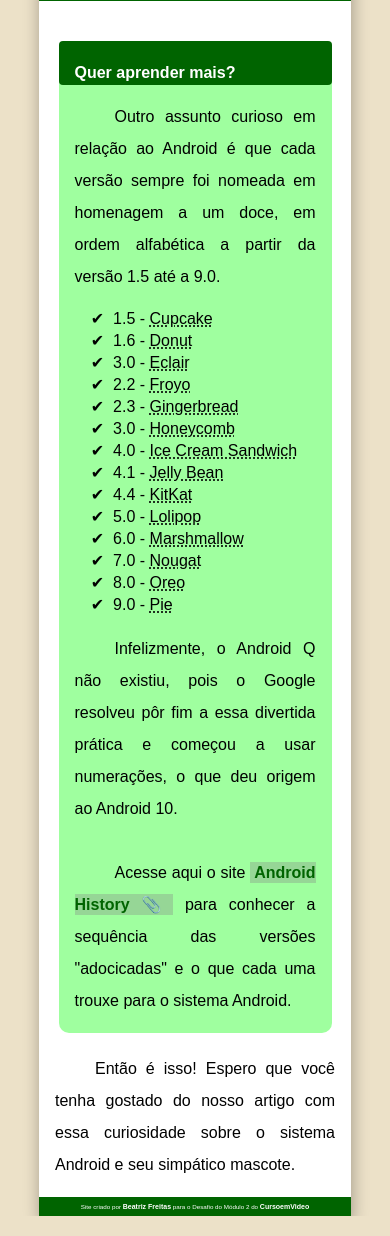
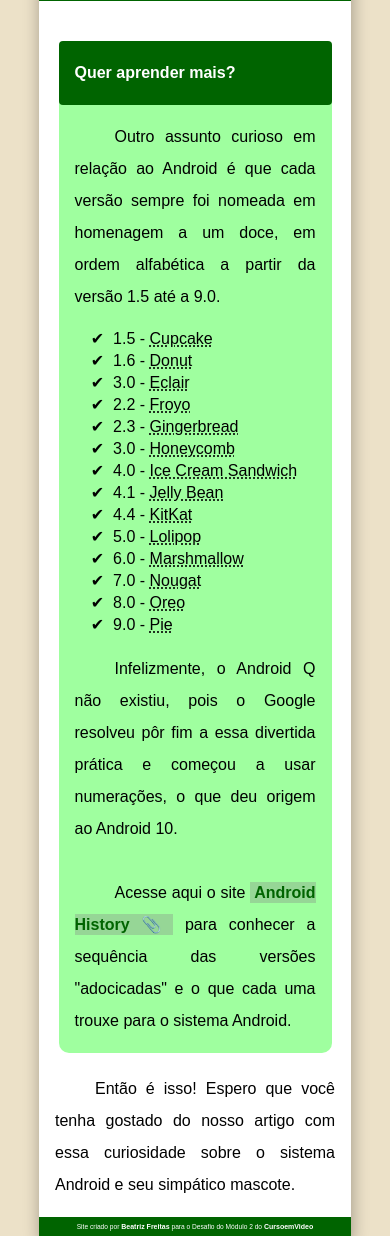
Before and after one commit to beatrizsilvafreitas/SITE-ANDROID, a plain HTML site: page index.html in a window 390 px wide. Shown: the part 3354-4590 px from the top of the page. Drawn offline with Linux system fonts and the light colour scheme.

Commit message:
atualizaçoes

```diff
--- a/estilo.css
+++ b/estilo.css
@@ -75,7 +75,7 @@ p {
 }
 
 .menu:hover {
-    background-color: rgb(34, 158, 34);
+    background-color: rgb(60, 196, 60);
     width: auto;
     height: auto;
     border-radius: 3px;
@@ -183,8 +183,6 @@ footer {
     font-size: 16px;
     font-weight: bold;
     background-color: darkgreen;
-    height: 4px;
-    padding-bottom: 24px;
     border-radius: 4px;
 }
 
@@ -226,7 +224,7 @@ li {
     }
 
     footer {
-        font-size: 1.6vw;
+        font-size: 1.7vw;
     }
 
     a.link-footer {
```
